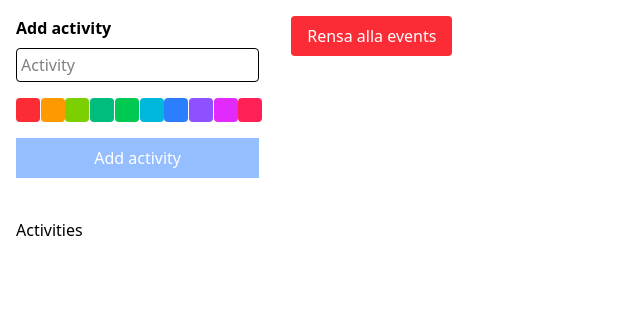
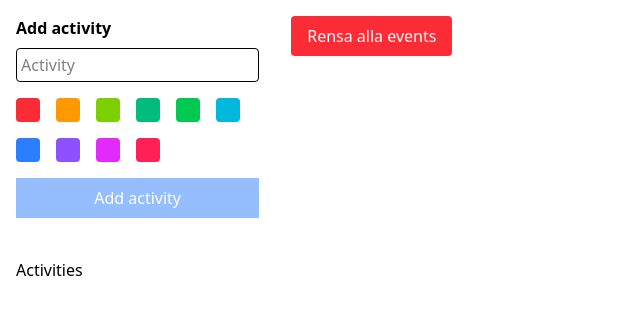
Before and after one commit to Saga-Lannerhjelm/work-timer-v2, a React (Vite) app: page / in a window 1280 px wide. Shown: the top 314 px of the page, without its empty margins (0-640 px from the left). Built offline with nearby package versions, Linux system fonts and the light colour scheme.

Commit message:
Update color container styles

```diff
--- a/src/components/InputForm.tsx
+++ b/src/components/InputForm.tsx
@@ -48,7 +48,7 @@ const InputForm: React.FC<InputFormProps> = ({ onAdd }) => {
           className="border p-1 flex-1 rounded w-full"
         />
       </div>
-      <div className="grid grid-cols-10 gap-1 grid-rows-1">
+      <div className="flex gap-4 flex-wrap">
         {colors.map((color) => (
           <div
             key={color}
```
